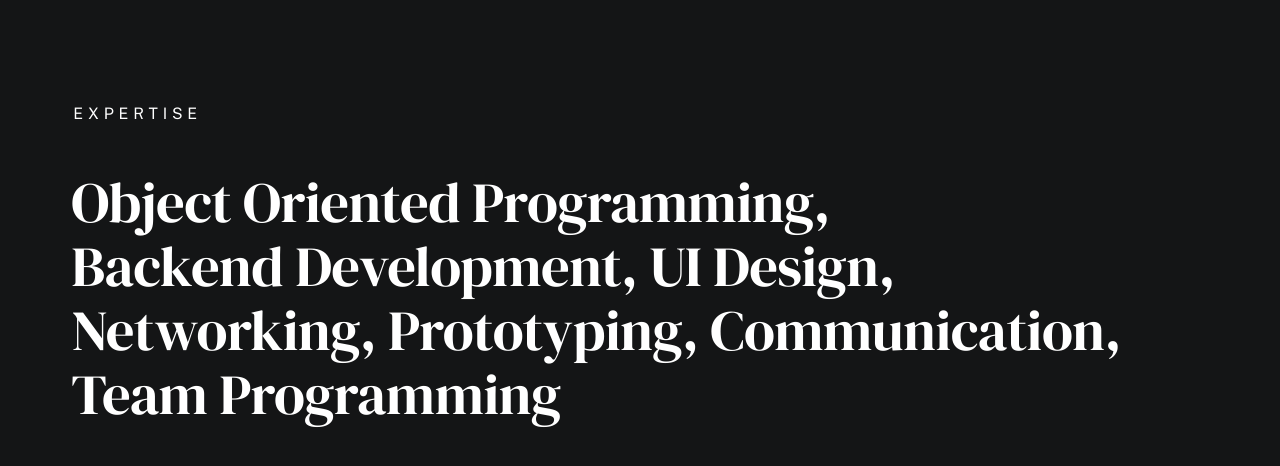
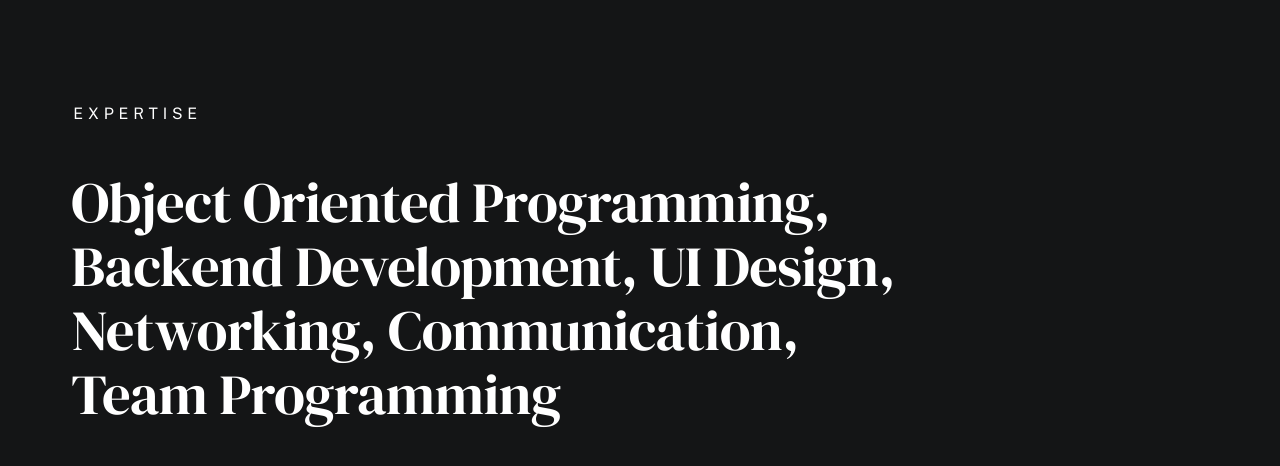
Before and after one commit to Shafzilla/test-website, a plain HTML site: page index.html in a window 1280 px wide. Shown: the part 1705-2171 px from the top of the page. Drawn offline with nearby package versions, Linux system fonts and the light colour scheme; a web font is replaced by a local one.

Commit message:
removed list item

```diff
--- a/index.html
+++ b/index.html
@@ -152,7 +152,6 @@
                             <li>Backend Development</li>
                             <li>UI Design</li>
                             <li>Networking</li>
-                            <li>Prototyping</li>
                             <li>Communication</li>
                             <li>Team Programming</li>
                         </ul>
```
